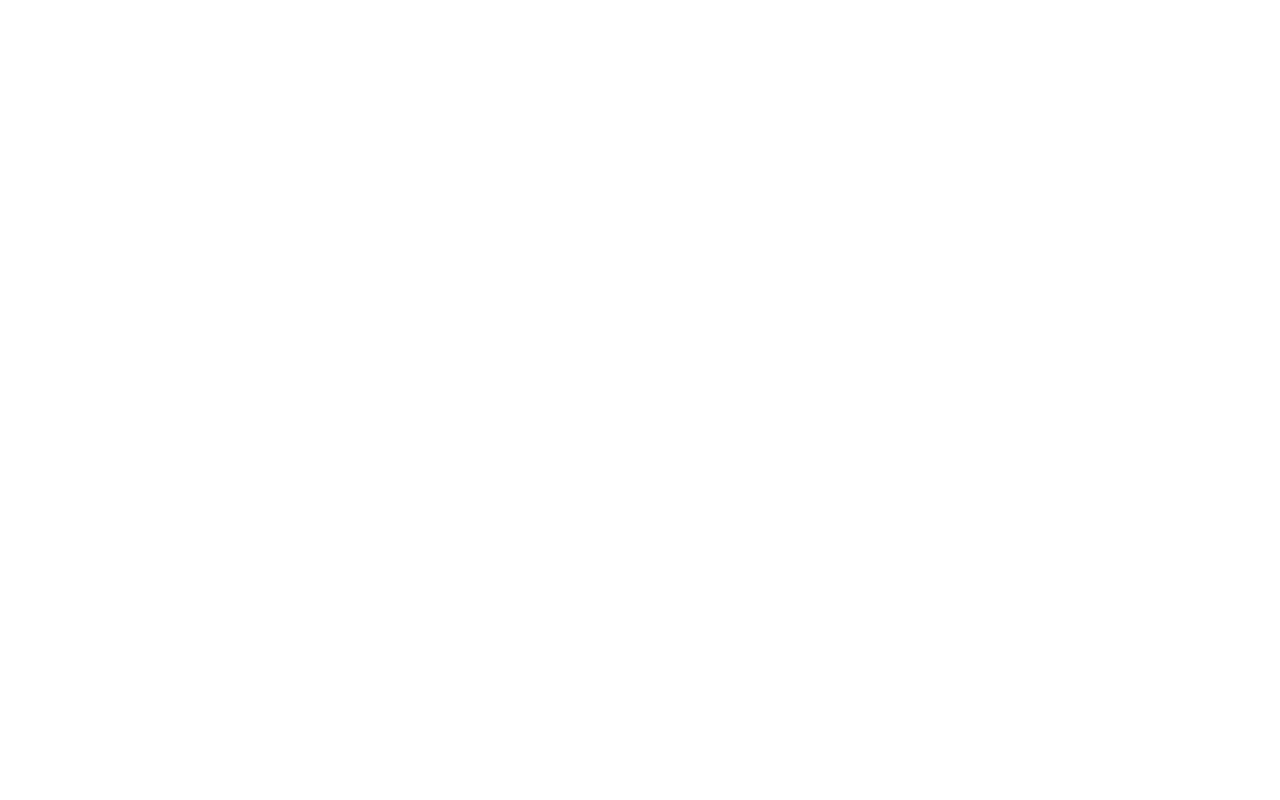
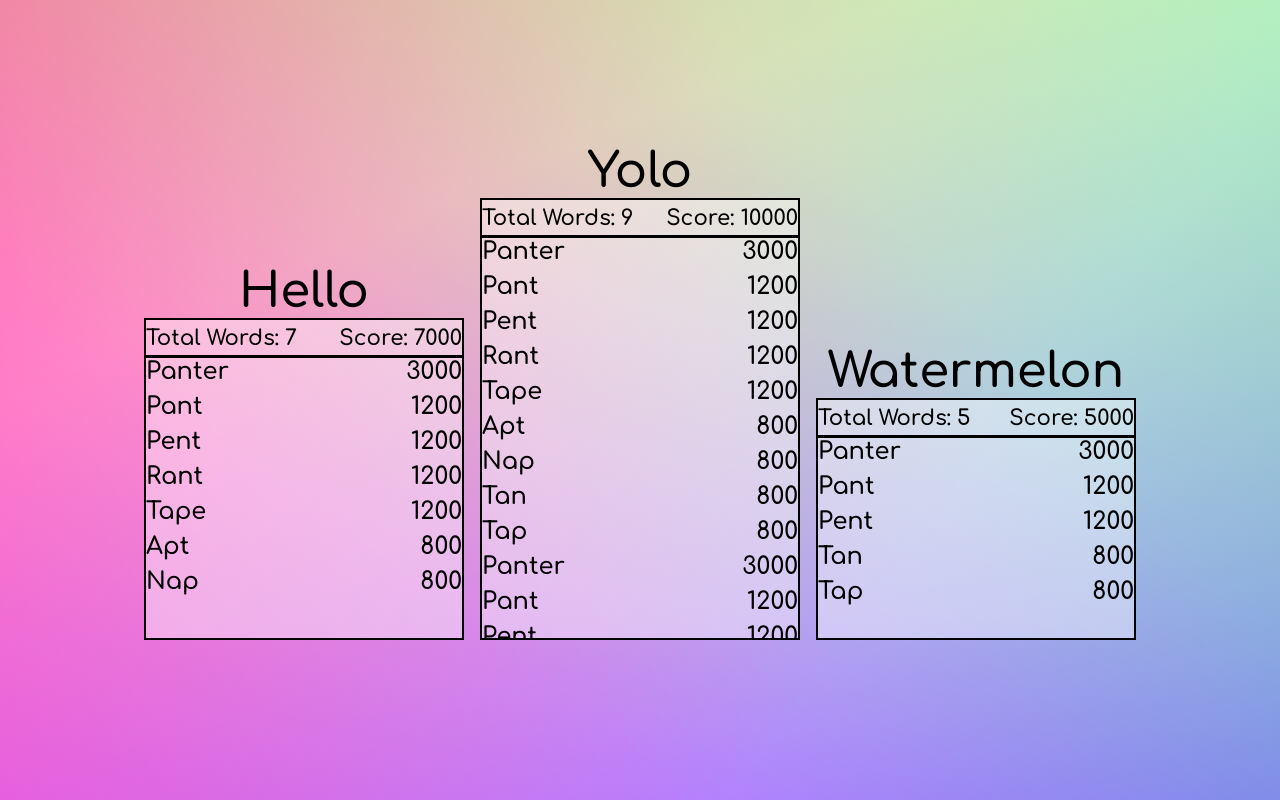
Before and after one commit to srikarm16/Anagrams, a plain HTML site: page front-end/end_screen.html in a window 1280 px wide. Drawn offline with Linux system fonts and the light colour scheme.

Commit message:
end_screen UI

```diff
--- a/front-end/end_screen.html
+++ b/front-end/end_screen.html
@@ -5,8 +5,177 @@
     <meta http-equiv="X-UA-Compatible" content="IE=edge">
     <meta name="viewport" content="width=device-width, initial-scale=1.0">
     <title>Document</title>
+    <link rel="stylesheet" href="styles/end_screen.css">
+    <link rel="preconnect" href="https://fonts.googleapis.com">
+    <link rel="preconnect" href="https://fonts.gstatic.com" crossorigin>
+    <link href="https://fonts.googleapis.com/css2?family=Comfortaa:wght@600&display=swap" rel="stylesheet">
 </head>
 <body>
 
+<!--    Srikar    -->
+<!--   Words: 20  -->
+<!--  Score: 8700 -->
+  <div id="score-board">
+    <div class="podium" id="second">
+      <p id="name">Hello</p>
+      <div id="info">
+        <div id="score-info">
+          <div id="num-words">Total Words: 7</div>
+          <div id="score">Score: 7000</div>
+        </div>
+        <div class="word-list" id="word-list-2">
+          <div class="word-item">
+            <p class="word">Panter</p>
+            <p class="word-score">3000</p>
+          </div>
+          <div class="word-item">
+            <p class="word">Pant</p>
+            <p class="word-score">1200</p>
+          </div>
+          <div class="word-item">
+            <p class="word">Pent</p>
+            <p class="word-score">1200</p>
+          </div>
+          <div class="word-item">
+            <p class="word">Rant</p>
+            <p class="word-score">1200</p>
+          </div>
+          <div class="word-item">
+            <p class="word">Tape</p>
+            <p class="word-score">1200</p>
+          </div>
+          <div class="word-item">
+            <p class="word">Apt</p>
+            <p class="word-score">800</p>
+          </div>
+          <div class="word-item">
+            <p class="word">Nap</p>
+            <p class="word-score">800</p>
+          </div>
+        </div>
+      </div>
+    </div>
+
+    <div class="podium" id="first">
+      <p id="name">Yolo</p>
+      <div id="info">
+        <div id="score-info">
+          <div id="num-words">Total Words: 9</div>
+          <div id="score">Score: 10000</div>
+        </div>
+        <div class="word-list" id="word-list-1">
+          <div class="word-item">
+            <p class="word">Panter</p>
+            <p class="word-score">3000</p>
+          </div>
+          <div class="word-item">
+            <p class="word">Pant</p>
+            <p class="word-score">1200</p>
+          </div>
+          <div class="word-item">
+            <p class="word">Pent</p>
+            <p class="word-score">1200</p>
+          </div>
+          <div class="word-item">
+            <p class="word">Rant</p>
+            <p class="word-score">1200</p>
+          </div>
+          <div class="word-item">
+            <p class="word">Tape</p>
+            <p class="word-score">1200</p>
+          </div>
+          <div class="word-item">
+            <p class="word">Apt</p>
+            <p class="word-score">800</p>
+          </div>
+          <div class="word-item">
+            <p class="word">Nap</p>
+            <p class="word-score">800</p>
+          </div>
+          <div class="word-item">
+            <p class="word">Tan</p>
+            <p class="word-score">800</p>
+          </div>
+          <div class="word-item">
+            <p class="word">Tap</p>
+            <p class="word-score">800</p>
+          </div>
+          <div class="word-item">
+            <p class="word">Panter</p>
+            <p class="word-score">3000</p>
+          </div>
+          <div class="word-item">
+            <p class="word">Pant</p>
+            <p class="word-score">1200</p>
+          </div>
+          <div class="word-item">
+            <p class="word">Pent</p>
+            <p class="word-score">1200</p>
+          </div>
+          <div class="word-item">
+            <p class="word">Rant</p>
+            <p class="word-score">1200</p>
+          </div>
+          <div class="word-item">
+            <p class="word">Tape</p>
+            <p class="word-score">1200</p>
+          </div>
+          <div class="word-item">
+            <p class="word">Apt</p>
+            <p class="word-score">800</p>
+          </div>
+          <div class="word-item">
+            <p class="word">Nap</p>
+            <p class="word-score">800</p>
+          </div>
+          <div class="word-item">
+            <p class="word">Tan</p>
+            <p class="word-score">800</p>
+          </div>
+          <div class="word-item">
+            <p class="word">Tap</p>
+            <p class="word-score">800</p>
+          </div>
+        </div>
+
+      </div>
+      <!-- image? -->
+    </div>
+
+    <div class="podium" id="third">
+      <p id="name">Watermelon</p>
+      <div id="info">
+        <div id="score-info">
+          <div id="num-words">Total Words: 5</div>
+          <div id="score">Score: 5000</div>
+        </div>
+        <div class="word-list" id="word-list-3">
+          <div class="word-item">
+            <p class="word">Panter</p>
+            <p class="word-score">3000</p>
+          </div>
+          <div class="word-item">
+            <p class="word">Pant</p>
+            <p class="word-score">1200</p>
+          </div>
+          <div class="word-item">
+            <p class="word">Pent</p>
+            <p class="word-score">1200</p>
+          </div>
+          <div class="word-item">
+            <p class="word">Tan</p>
+            <p class="word-score">800</p>
+          </div>
+          <div class="word-item">
+            <p class="word">Tap</p>
+            <p class="word-score">800</p>
+          </div>
+        </div>
+      </div>
+    </div>
+  </div>
 </body>
+<footer>
+  <script src="scripts/end_screen.js"></script>
+</footer>
 </html>
--- /dev/null
+++ b/front-end/styles/end_screen.css
@@ -0,0 +1,79 @@
+* {
+  font-family: 'Comfortaa', cursive;
+}
+
+body {
+  height: 100vh;
+  margin: 0;
+  background: /*linear-gradient(217deg, rgba(132, 0, 255, 0.4), rgba(132,0,255,0) 70.71%),*/
+              linear-gradient(217deg, rgba(98, 255, 98, 0.4), rgba(0, 255, 0,0) 70.71%),
+              linear-gradient(47deg, rgba(255, 0, 255, 0.4), rgba(255,0,255,0) 70.71%),
+              linear-gradient(127deg, rgba(255, 0, 0, 0.4), rgba(255, 0, 0, 0) 70.71%),
+              linear-gradient(336deg, rgba(0, 0, 255, 0.5), rgba(0, 0, 255, 0) 70.71%);
+}
+
+#score-board {
+  display: flex;
+  justify-content: center;
+  align-items: flex-end;
+  column-gap: 1em;
+  width: 100%;
+  height: 80vh;
+}
+
+.podium {
+  width: 25%;
+  display: flex;
+  flex-direction: column;
+}
+
+#info {
+  border: 0.15em solid black;
+}
+
+#word-list-1 {
+  height: 50vh;
+}
+
+#word-list-2 {
+  height: 35vh;
+}
+
+#word-list-3 {
+  height: 25vh;
+}
+
+.word-list {
+  display: flex;
+  flex-direction: column;
+  row-gap: 8px;
+  overflow-x: hidden;
+  overflow-y: auto;
+  font-size: 18pt;
+}
+
+.word-item {
+  display: flex;
+  justify-content: space-between;
+}
+
+#info {
+  background-color: rgba(255, 255, 255, 0.4);
+}
+
+#score-info {
+  display: flex;
+  justify-content: space-between;
+  border-bottom: 0.15em solid black;
+  padding: 0.25em 0;
+  font-size: 16pt;
+}
+
+#name {
+  text-align: center;
+  font-size: 36pt;
+}
+
+p {
+  margin: 0;
+}
```
Also changed, not shown: front-end/scripts/end_screen.js (added).
